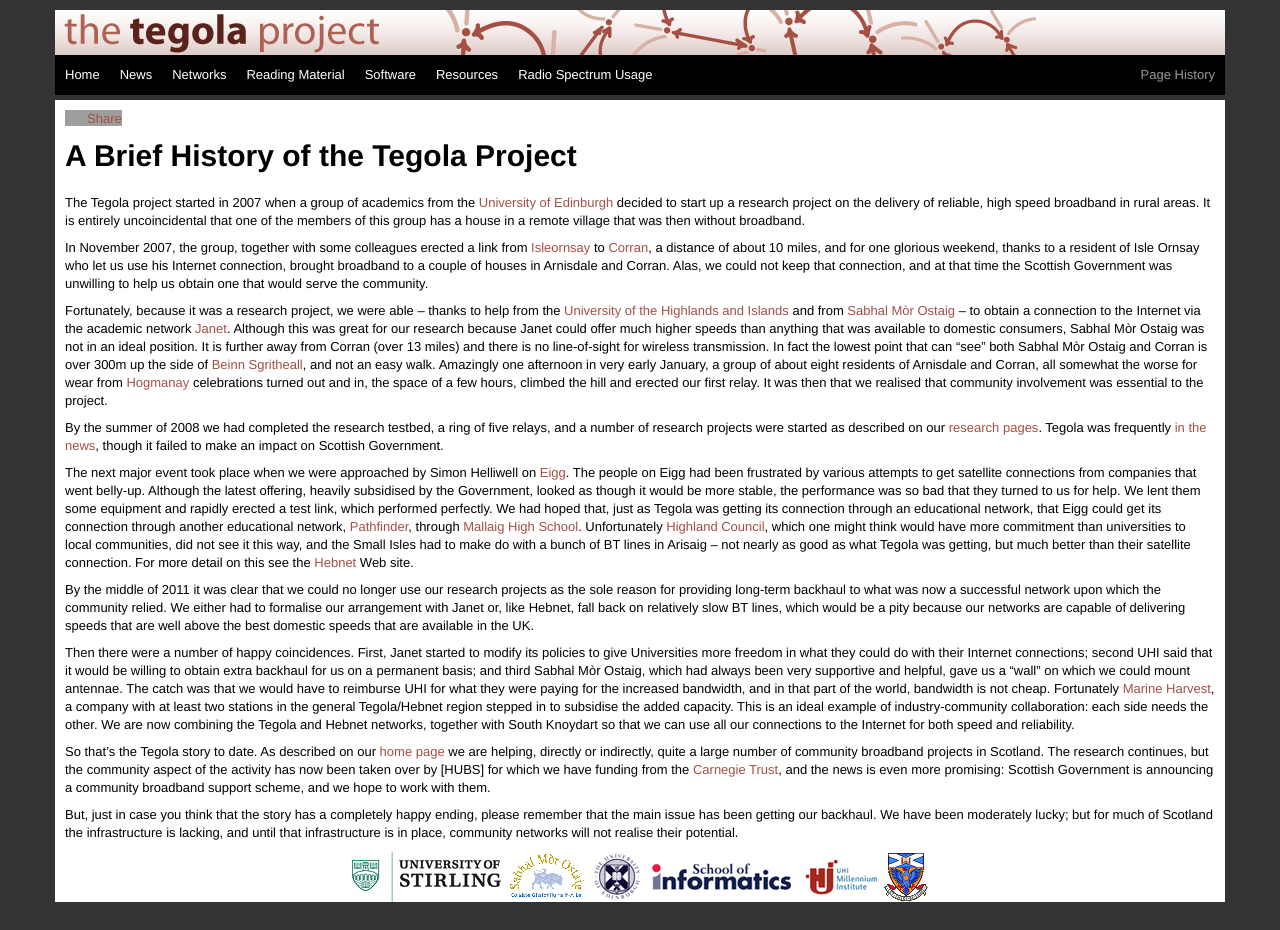
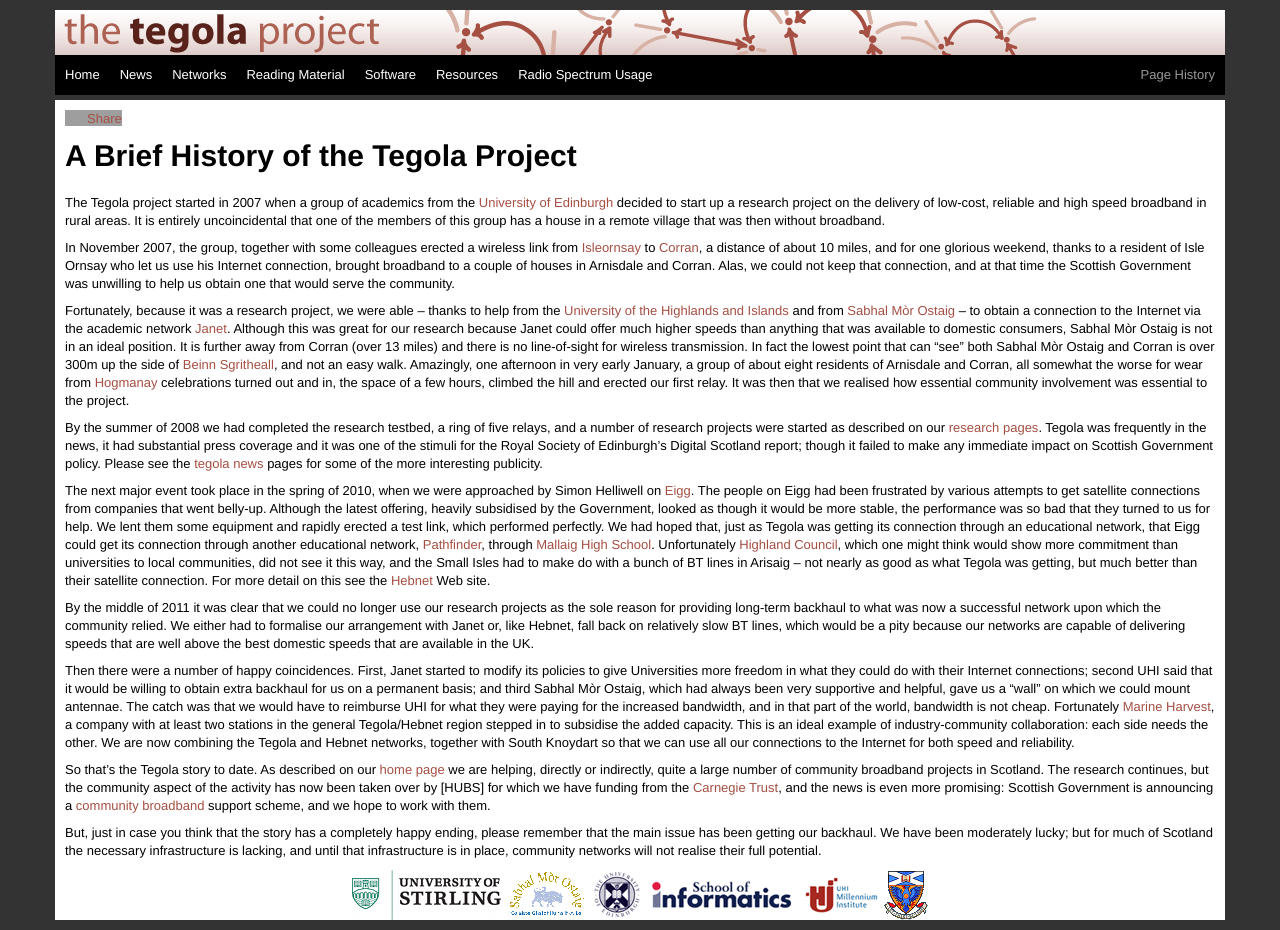
Before and after one commit to tegola-hubs/tegola-hubs.github.com, a Jekyll site: the page built from tegola-history.md, in a window 1280 px wide and 930 px high. Built offline with Jekyll 4.4.1, drawn with Linux system fonts in a browser that asks for light colours; grey boxes are pictures that could not be loaded.

Commit message:
Added Mahesh's fixes

```diff
--- a/tegola-history.md
+++ b/tegola-history.md
@@ -5,15 +5,15 @@
 ---
 
 A Brief History of the Tegola Project
-==============================
+=====================================
 
 The Tegola project started in 2007 when a group of academics from the
 [University of Edinburgh] decided to start up a research project on the
-delivery of reliable, high speed broadband in rural areas.  It is
+delivery of low-cost, reliable and high speed broadband in rural areas.  It is
 entirely uncoincidental that one of the members of this group has a
 house in a remote village that was then without broadband.
 
-In November 2007, the group, together with some colleagues erected a
+In November 2007, the group, together with some colleagues erected a wireless
 link from [Isleornsay] to [Corran], a distance of about 10 miles, and for
 one glorious weekend, thanks to a resident of Isle Ornsay who let us
 use his Internet connection, brought broadband to a couple of houses
@@ -27,22 +27,28 @@
 Internet via the academic network [Janet].  Although this was great
 for our research because Janet could offer much higher speeds than
 anything that was available to domestic consumers, Sabhal Mòr Ostaig
-was not in an ideal position.  It is further away from Corran (over 13
+is not in an ideal position.  It is further away from Corran (over 13
 miles) and there is no line-of-sight for wireless transmission.  In
 fact the lowest point that can "see" both Sabhal Mòr Ostaig and Corran
 is over 300m up the side of [Beinn Sgritheall], and not an easy walk.
-Amazingly one afternoon in very early January, a group of about eight
+Amazingly, one afternoon in very early January, a group of about eight
 residents of Arnisdale and Corran, all somewhat the worse for wear
 from [Hogmanay] celebrations turned out and in, the space of a few hours,
 climbed the hill and erected our first relay.  It was then that we
-realised that community involvement was essential to the project.
+realised how essential community involvement was essential to the project.
 
 By the summer of 2008 we had completed the research testbed, a ring of
 five relays, and a number of research projects were started as
-described on our [research pages].  Tegola was frequently [in the
-news], though it failed to make an impact on Scottish Government.
+described on our [research pages].  Tegola was frequently in the
+news, it had substantial press coverage and it was one of the stimuli
+for the Royal Society of Edinburgh's Digital Scotland report;  though
+it failed to make any immediate impact on Scottish Government
+policy. Please see the [tegola news] pages for some of the more
+interesting publicity.
 
-The next major event took place when we were approached by Simon
+
+The next major event took place  in the spring of 2010,
+when we were approached by Simon
 Helliwell on [Eigg]. The people on Eigg had been frustrated by various
 attempts to get satellite connections from companies that went
 belly-up.  Although the latest offering,  heavily
@@ -53,7 +59,7 @@
 getting its connection through an educational network, that Eigg could
 get its connection through another educational network, [Pathfinder],
 through [Mallaig High School].
-Unfortunately [Highland Council], which one might think would have more
+Unfortunately [Highland Council], which one might think would show more
 commitment than universities to local communities, did
 not see it this way, and the Small Isles had to make do with a bunch of BT lines
 in Arisaig -- not nearly as good as what Tegola was getting, but much
@@ -92,14 +98,14 @@
 broadband projects in Scotland. The research continues, but the
 community aspect of the activity has now been taken over by [HUBS] for
 which we have funding from the [Carnegie Trust], and the news is even
-more promising:  Scottish Government is announcing a community
-broadband support scheme, and we hope to work with them.
+more promising:  Scottish Government is announcing a [community
+broadband] support scheme, and we hope to work with them.
 
 But, just in case you think that the story has a completely happy
 ending, please remember that the main issue has been  getting our
 backhaul.  We have been moderately lucky; but for much of Scotland the
-infrastructure is lacking, and until that infrastructure is in place,
-community networks will not realise their potential.
+necessary infrastructure is lacking, and until that infrastructure is in place,
+community networks will not realise their full potential.
 
 
 [Corran]:http://en.wikipedia.org/wiki/Corran,_Loch_Hourn
@@ -110,7 +116,7 @@
 [JANET]:https://www.ja.net/
 [Beinn Sgritheall]:http://en.wikipedia.org/wiki/Beinn_Sgritheall
 [Hogmanay]:http://en.wikipedia.org/wiki/Hogmanay
-[in the news]:/tegola-news/index.html
+[tegola news]:/tegola-news/index.html
 [Eigg]:http://en.wikipedia.org/wiki/Eigg
 [research pages]:/research/index.html
 [Pathfinder]: http://www.pathfindernorth.co.uk/
@@ -120,3 +126,5 @@
 [Marine Harvest]: http://www.marineharvest.com/
 [Carnegie Trust]: http://www.carnegie-trust.org/
 [home page]: /index.html
+[community broadband]: http://www.bbc.co.uk/news/uk-scotland-19193901
+[research pages]: /tegola-research/index.html
```
